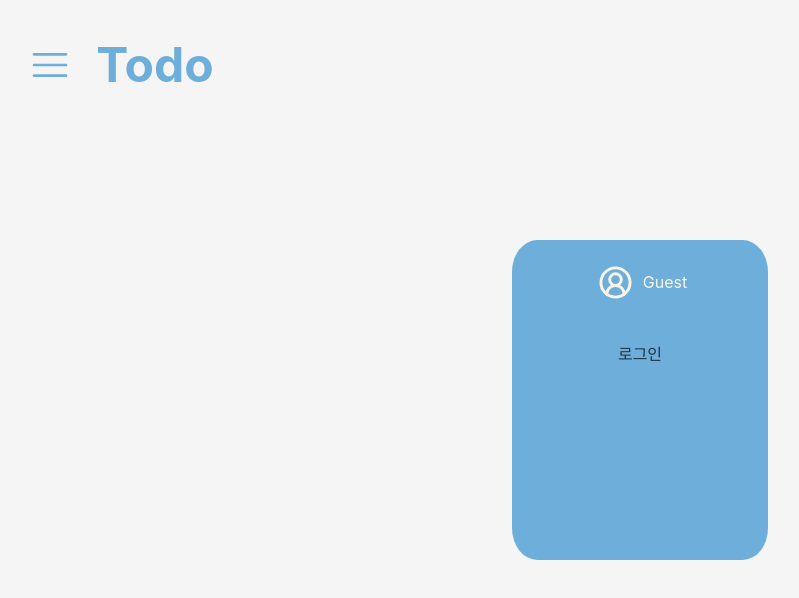
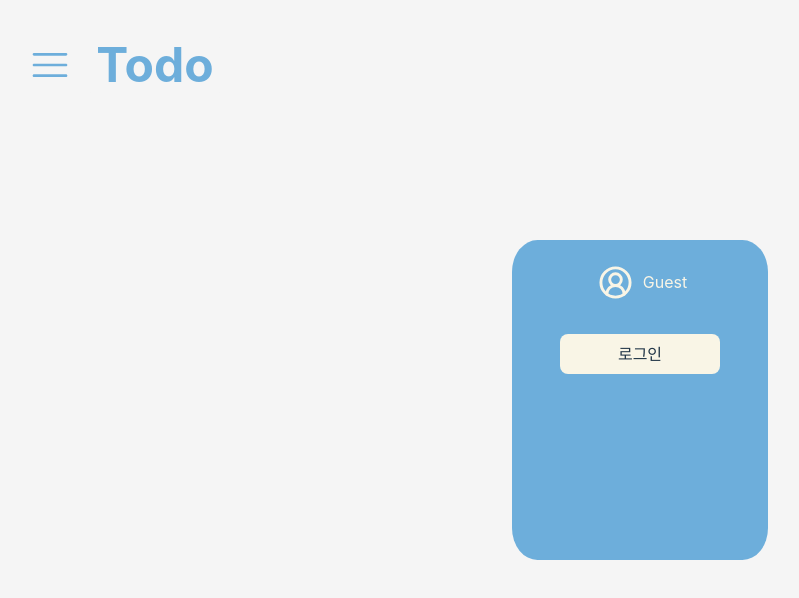
Before and after one commit to suhyeon0111/Typescript_study, a React (Vite) app in the folder myWebPage/client/: page /mypage in a window 1280 px wide. Shown: the top 598 px of the page, without its empty margins (0-799 px from the left). Built offline with nearby package versions, Linux system fonts and the light colour scheme.

Commit message:
feat: userpage로그인버튼 스타일 변경

```diff
--- a/myWebPage/client/src/pages/MainPage/TodoItem.tsx
+++ b/myWebPage/client/src/pages/MainPage/TodoItem.tsx
@@ -56,7 +56,7 @@ export default function TodoItem({
                         </button>
                         <p style={completed ? { textDecoration: "line-through" } : undefined}> {text}</p>
                         <div className="todoUpdateContainer">
-                            <button className="h-auto w-7"
+                            <button className=""
                                 onClick={() => setIsUpdating(true)}>수정</button>
                             <button onClick={() => onClickDelete(id)}>삭제</button>
                         </div>
--- a/myWebPage/client/src/pages/MyPage/MyPage.tsx
+++ b/myWebPage/client/src/pages/MyPage/MyPage.tsx
@@ -36,9 +36,9 @@ export default function MyPage() {
                         <h2>{userName}</h2>
                     </div>
                     {!isLogin ? (
-                        <button onClick={onClickLogin}>로그인</button>
+                        <button className="bg-white h-10" onClick={onClickLogin}>로그인</button>
                     ) : (
-                        <button onClick={onClickLogout}>로그아웃</button>
+                        <button className="bg-white h-10" onClick={onClickLogout}>로그아웃</button>
                     )}
                 </div>
             </div>
--- a/myWebPage/client/tailwind.config.js
+++ b/myWebPage/client/tailwind.config.js
@@ -8,6 +8,7 @@ module.exports = {
     extend: {
       colors: {
         skyblue: "#6DAEDB",
+        white: "#F9F5E6",
       },
     },
   },
```
